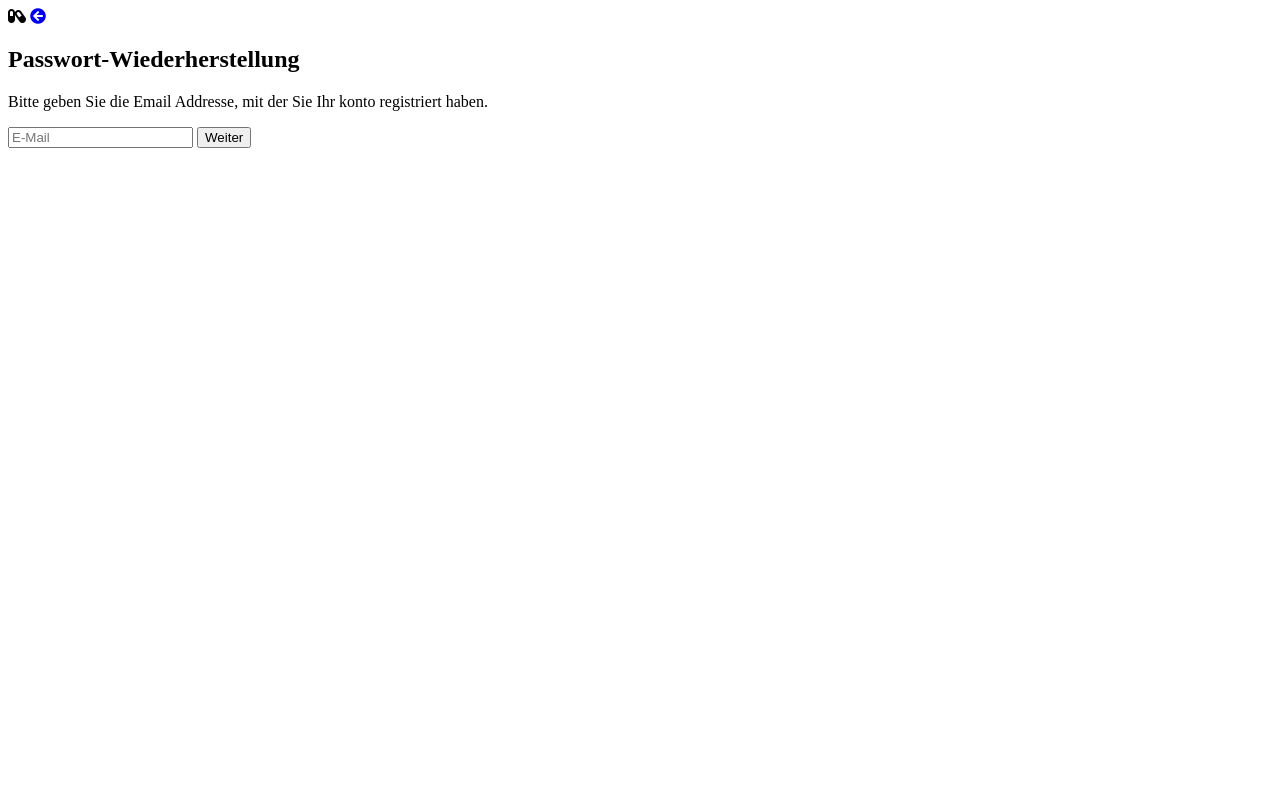
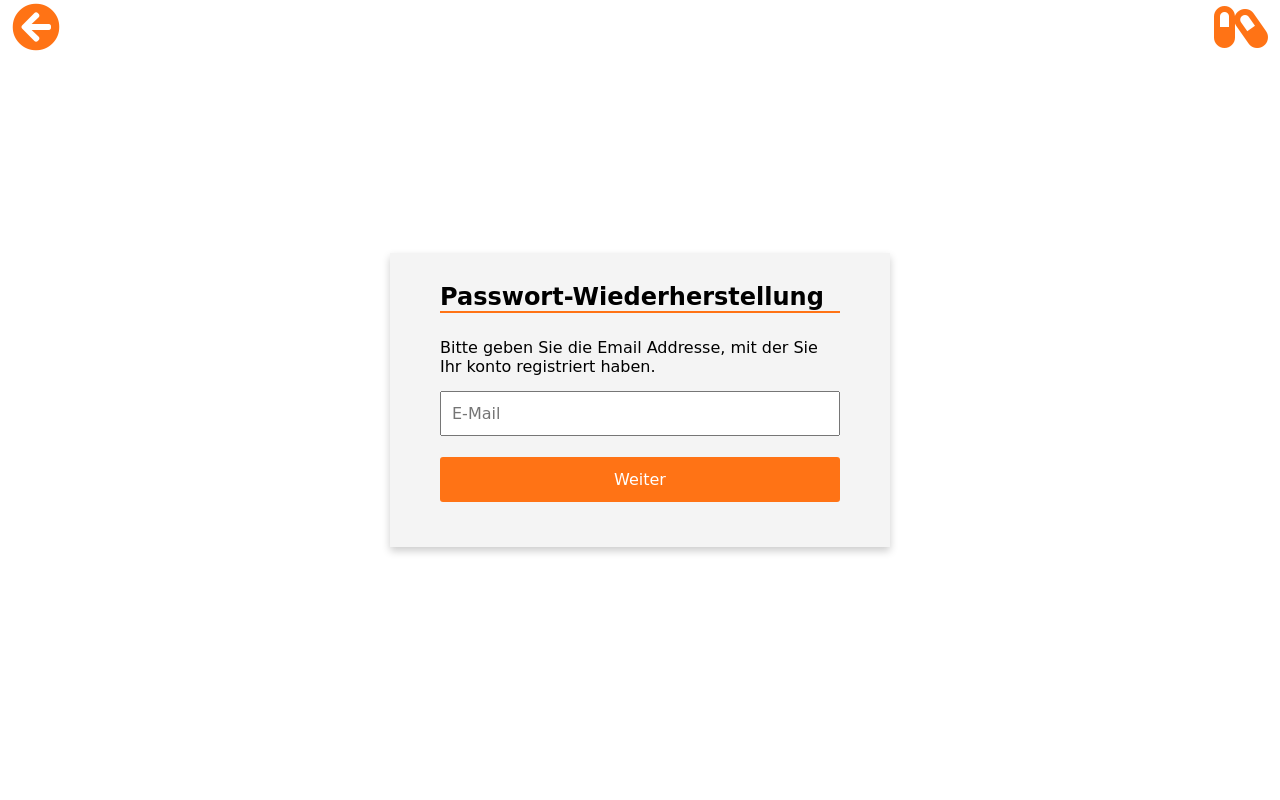
Before and after one commit to omidsoleimani1987/Apotheke-Projekt, a PHP site: page /app/forgetpassword_page.php in a window 1280 px wide. Run offline with PHP 8.4, Linux system fonts and the light colour scheme; some libraries are stand-ins or nearby versions; some web fonts are replaced.

Commit message:
some changes for online version

```diff
--- a/app/resetpassword_page.php
+++ b/app/resetpassword_page.php
@@ -35,7 +35,7 @@ if(count($_POST) > 0) {
     <meta name="viewport" content="width=device-width, initial-scale=1.0" />
     <meta name="author" content="omid soleimani" />
     <link href="../style/fontawesome/css/all.css" rel="stylesheet">
-    <link rel="stylesheet" href="../style/css/resetpassword_page.css" />
+    <link rel="stylesheet" href="../style/css/forgetpassword_page.css" />
     <link rel="stylesheet" href="../style/css/fonts.css" />
     <script defer src="../style/fontawesome/js/all.js"></script>
     <title>Passwort-Wiederherstellung</title>
--- a/classes/forgetpassword.class.php
+++ b/classes/forgetpassword.class.php
@@ -61,7 +61,7 @@
 
                 //ctreate email text and include link inside
                 $to = $this->email;
-                $subject = "Passwort-Wiederherstellung für Apotheke-App";
+                $subject = "Passwort-Wiederherstellung für Wienerberg Apotheke Website";
                 $message = "<h1>Passwort-Wiederherstellung</h1>";
                 $message .= "<p>Wir haben eine Anfrage zum Zurücksetzen des Passworts erhalten. Wenn Sie diese Anfrage nicht gestellt haben, ignorieren Sie diese E-Mail einfach.</p>";
                 $message .= "<p>Andernfalls finden Sie hier den Link zum Zurücksetzen des Passworts:</p>";
--- /dev/null
+++ b/style/css/forgetpassword_page.css
@@ -0,0 +1,108 @@
+* {
+  margin: 0;
+  padding: 0;
+  box-sizing: border-box;
+  font-family: 'Baloo Paaji 2', cursive;
+}
+
+body {
+  background-color: #ffffff;
+}
+
+.flex {
+  display: flex;
+  justify-content: center;
+  align-items: center;
+}
+
+.container {
+  height: 100vh;
+  width: 100vw;
+}
+
+form {
+  flex-direction: column;
+  padding: 30px 50px;
+  width: 500px;
+  background-color: #f4f4f4;
+  overflow: hidden;
+  box-shadow: 0 4px 8px 0 rgba(0, 0, 0, 0.2);
+}
+
+.input:focus {
+  border: 2px solid #f2855e;
+}
+
+.input {
+  color: #232020;
+  outline: none;
+  font-size: 1rem;
+  width: 100%;
+  height: 45px;
+  padding: 5px 10px;
+  margin-top: 15px;
+}
+
+small {
+  display: inline-block;
+  margin: 3px 0;
+  color: #e74c3c;
+}
+
+.button {
+  color: white;
+  outline: none;
+  font-size: 1rem;
+  width: 100%;
+  height: 45px;
+  padding: 5px 10px;
+  background-color: #ff7315;
+  border: 0;
+  border-radius: 3px;
+  cursor: pointer;
+  margin-bottom: 15px;
+}
+
+input.button {
+  margin-top: 15px;
+}
+
+#pill-icon {
+  font-size: 48px;
+  color: #ff7315;
+  position: fixed;
+  top: 8;
+  right: 12px;
+}
+
+#back-icon {
+  font-size: 48px;
+  color: #ff7315;
+  position: fixed;
+  top: 8;
+  left: 12px;
+}
+
+h1.success {
+  text-align: center;
+  margin: auto;
+  width: 80%;
+  color: rgb(0, 163, 0);
+}
+
+h1.error {
+  text-align: center;
+  margin: auto;
+  width: 80%;
+  color: rgb(219, 26, 0);
+}
+
+.title {
+  margin-bottom: 25px;
+  width: 100%;
+  border-bottom: 2px solid #ff7315;
+}
+
+a {
+  color: #ff7315;
+}
```
